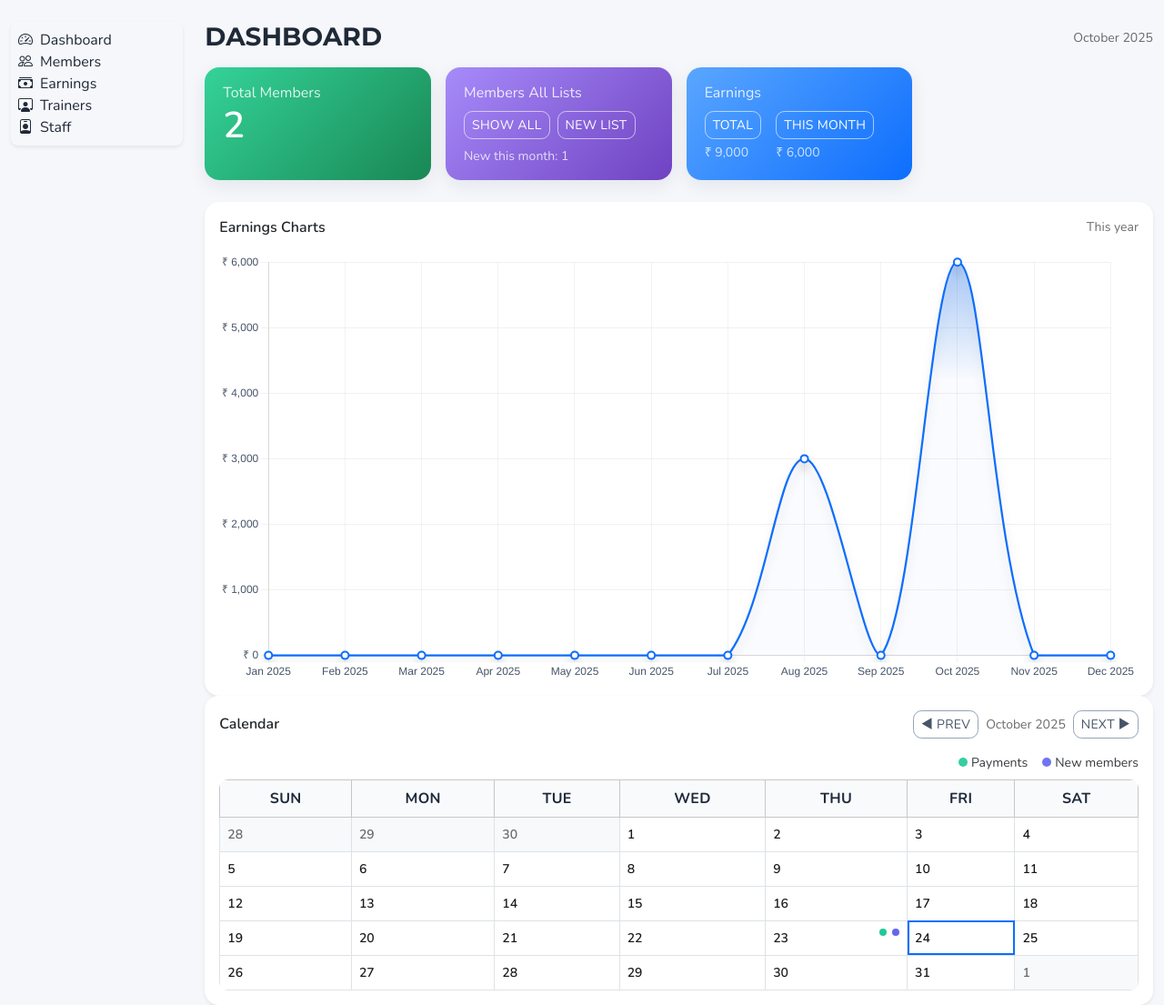
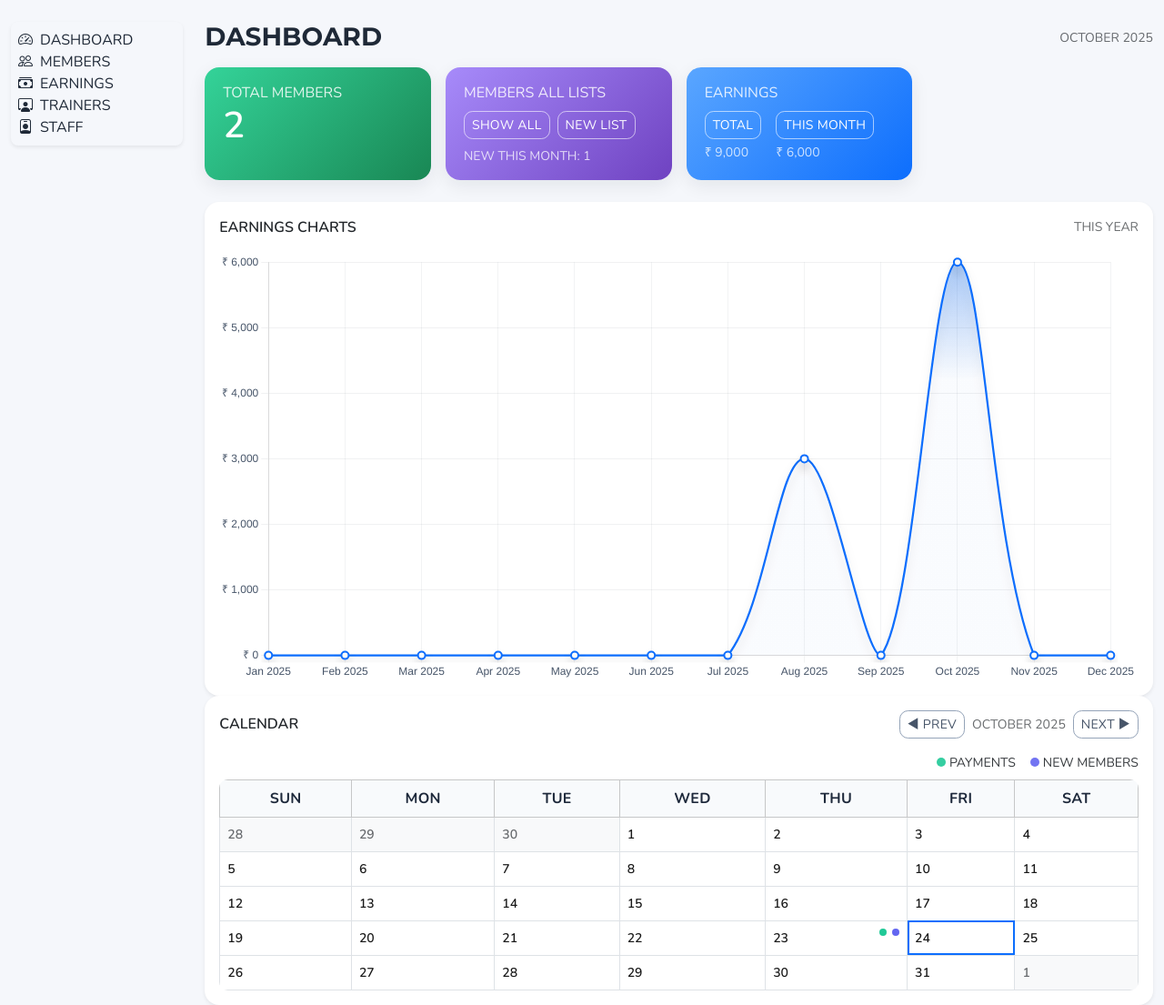
Before and after one commit to mahesh-spam55/Gym_management_system, a Django app: page / in a window 1280 px wide. Shown: the part 58-1163 px from the top of the page at 91% size. Run offline with Django 5.2, Linux system fonts and the light colour scheme; a user stored in the database is signed in; data comes from the database, SQL or seed files in the repository.

Commit message:
UI: force global uppercase text via html,body text-transform

```diff
--- a/static/css/theme.css
+++ b/static/css/theme.css
@@ -16,7 +16,7 @@ body.theme-fees{ --lf-primary:#f59e0b; --lf-purple:#f97316; }
 body.theme-staff{ --lf-primary:#ec4899; --lf-purple:#db2777; }
 body.theme-trainers{ --lf-primary:#06b6d4; --lf-purple:#0ea5e9; }
 
-html,body{background:var(--lf-bg); font-family: 'Nunito', system-ui, -apple-system, Segoe UI, Roboto, 'Helvetica Neue', Arial, 'Noto Sans', 'Liberation Sans', sans-serif; color: var(--lf-text);}
+html,body{background:var(--lf-bg); font-family: 'Nunito', system-ui, -apple-system, Segoe UI, Roboto, 'Helvetica Neue', Arial, 'Noto Sans', 'Liberation Sans', sans-serif; color: var(--lf-text); text-transform:uppercase}
 h1,h2,h3,h4,h5,h6{font-weight:700; font-family: 'Montserrat', 'Nunito', sans-serif; text-transform:uppercase}
 small,.small{opacity:.9}
 
```
